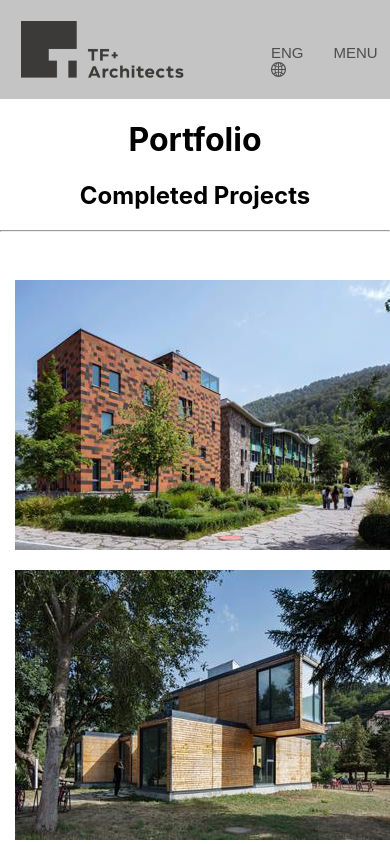
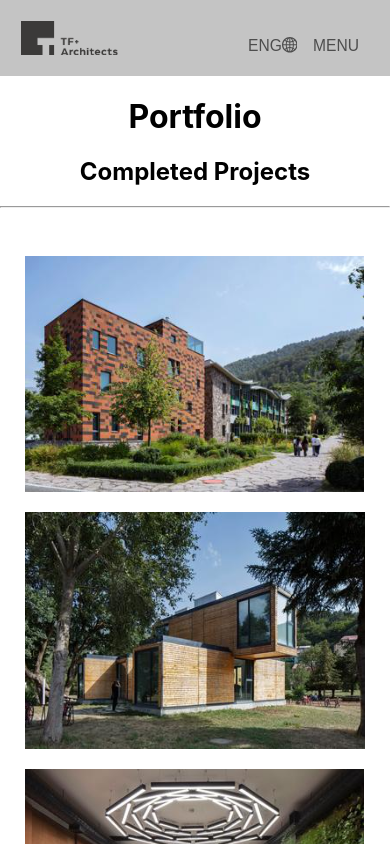
Before and after one commit to HaykGonchoyan/TF-Architects, a React (Create React App) app: page /portfolio in a window 390 px wide. Shown: the top 844 px of the page. Built offline with nearby package versions, Linux system fonts and the light colour scheme.

Commit message:
Fixed some bugs on phone

```diff
--- a/src/components/Header/index.css
+++ b/src/components/Header/index.css
@@ -112,11 +112,23 @@
 
 
   @media screen and (max-width: 440px) {
-    .arrow {
-      display: none;
+    .logo {
+        min-width: 30vw;
+    }
+    .single_link{
+            font-size: 4vw;
+            margin-left: 4vw;
+    }
+    .links {
+        padding-top: 4vw;
     }
   }
 
+ @media screen and (max-width: 210px) {
+    .anticon{
+        display: none;
+    }
+  }
 
 
 
--- a/src/components/Header/index.js
+++ b/src/components/Header/index.js
@@ -53,7 +53,7 @@ const Header = () => {
                 <Link className="single_link on-menu-link" to={ROUTE_CONSTANTS.CONTACTS}><div>{LANG_CONSTANTS.CONTACTS[lang]}</div></Link>
 
 
-                <div className="single_link" onClick={handleLangClick}>{LANG_CONSTANTS.LANG[lang]}<GlobalOutlined /></div>
+                <div className="single_link" onClick={handleLangClick}>{LANG_CONSTANTS.LANG[lang]}<GlobalOutlined className="globe"/></div>
 
 
 
--- a/src/components/Project/index.css
+++ b/src/components/Project/index.css
@@ -7,7 +7,7 @@
 
     text-decoration: none;
     min-width: 388px;
-    height: 270px;
+    aspect-ratio: 388/270;
     background-size: contain;
     background-repeat: no-repeat;
     transition: 0.4s;
@@ -19,9 +19,8 @@
 
 .image-card:hover {
     text-decoration: none;
-    height: 280px;
     min-width: 398px;
-    margin: 0 25px;
+    margin: 0 2vw;
     margin-bottom: 10px;
     box-shadow: 2px 2px 5px rgb(90, 90, 90);
     filter: grayscale(100%);
@@ -56,3 +55,16 @@
     text-decoration: none;
     opacity: 1;
 }
+
+ @media screen and (max-width: 435px) {
+
+    .image-card {
+        min-width: 87vw;
+    }
+    .image-card:hover {
+        min-width: 87vw;
+        margin: 0 0.6vh;
+        margin-bottom: 20px;
+        transform: scale(1.05);
+    }
+ }
--- a/src/pages/Contacts/index.css
+++ b/src/pages/Contacts/index.css
@@ -41,7 +41,7 @@ iframe {
     }
     .cont-info{
         margin-top: 30px;
-
+        align-items: center;
         height: 90px;
         font-size: 80%;
         transform: scale(1.25);
--- a/src/pages/Portfolio/index.css
+++ b/src/pages/Portfolio/index.css
@@ -27,3 +27,11 @@
     display: flex;
     justify-content: center;
 }
+
+
+@media screen and (max-width: 299.99px)
+{
+    .container{
+        padding: 40px 33vw;
+    }
+}
```
